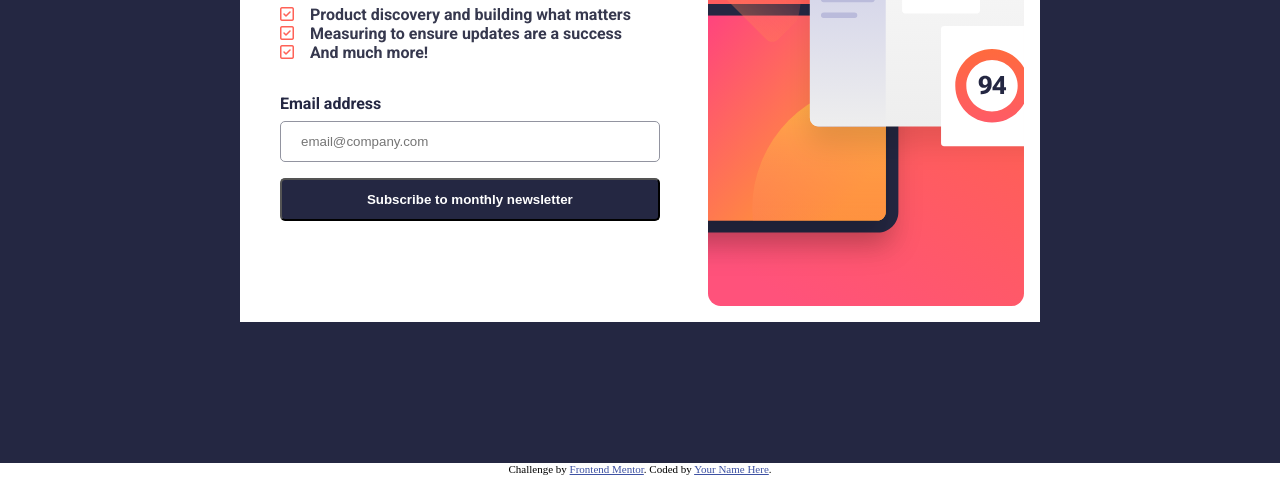
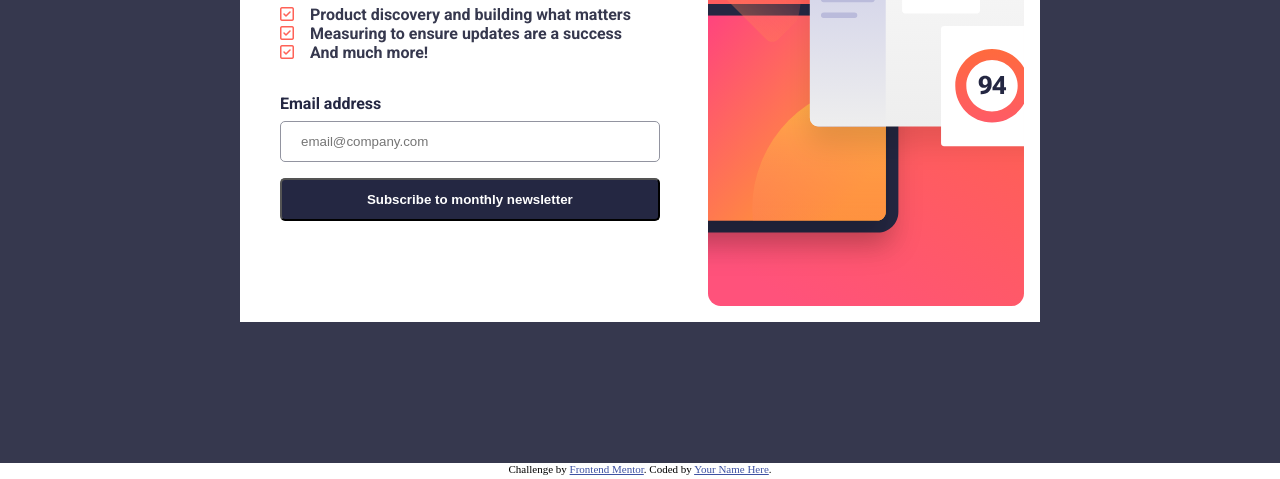
Before and after one commit to sclie001/WWC-FrontEndMentor, a plain HTML site: page newsletter-sign-up-with-success-message-main/index.html in a window 1280 px wide. Shown: the part 321-800 px from the top of the page. Drawn offline with Linux system fonts and the light colour scheme.

Commit message:
main background color charcoal gray not dark slate gray

```diff
--- a/newsletter-sign-up-with-success-message-main/styles/style.css
+++ b/newsletter-sign-up-with-success-message-main/styles/style.css
@@ -11,6 +11,7 @@ main{
     align-items: center;
     width: 100%;
     height: 98vh;
+    background-color: hsl(235, 18%, 26%);
 }
 
 /*container holding stay-updated container and image container*/
@@ -74,13 +75,10 @@ input[type=email]{
 input[type=submit]{
     color: hsl(0, 0%, 100%);
     font-weight: 700;
+    background-color: hsl(234, 29%, 20%);
 }
 
 /*--chaining styles--*/
-
-main, input[type=submit]{
-    background-color: hsl(234, 29%, 20%);
-}
 
 .sell-phrase, .features{
     font-size: 16px;
```
